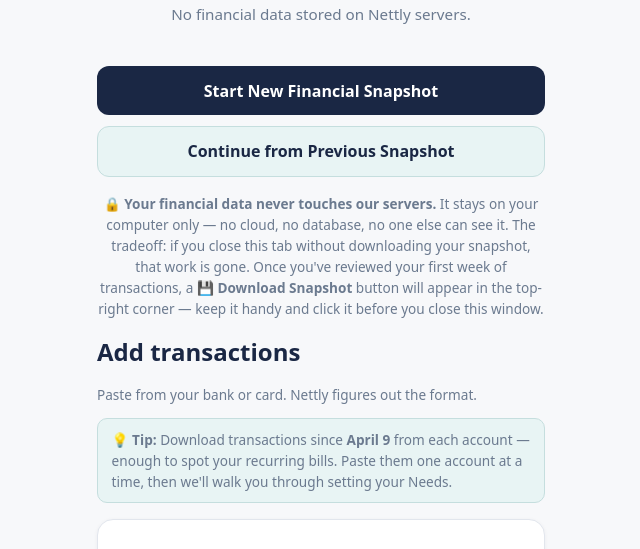
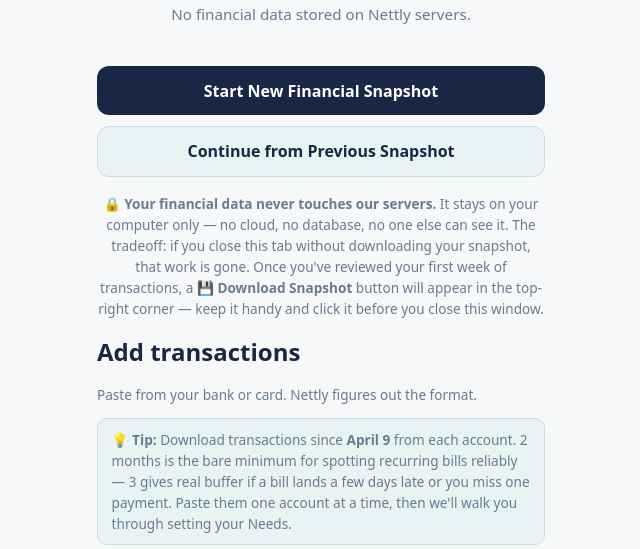
Before and after one commit to tishparkinson/Nettly-Financial-Analyzer, a website with bundled scripts: page index.html in a window 1280 px wide. Both pictures are taken after a click on the button "Start New Financial Snapshot". Shown: the part 193-742 px from the top of the page, without its empty margins (319-959 px from the left). Built offline with nearby package versions, Linux system fonts and the light colour scheme.

Commit message:
Update index.html

```diff
--- a/index.html
+++ b/index.html
@@ -69,7 +69,7 @@
     <section id="screen-upload" class="screen">
       <h2 style="margin:0;color:var(--navy);">Add transactions</h2>
       <p class="small">Paste from your bank or card. Nettly figures out the format.</p>
-      <p class="small" style="background:#e8f4f4;border:1px solid #c5dede;border-radius:10px;padding:0.6rem 0.85rem;margin-top:0.5rem;">💡 <strong>Tip:</strong> Download transactions since <strong id="cutoff-date-hint">the last 3 months</strong> from each account — enough to spot your recurring bills. Paste them one account at a time, then we'll walk you through setting your Needs.</p>
+      <p class="small" style="background:#e8f4f4;border:1px solid #c5dede;border-radius:10px;padding:0.6rem 0.85rem;margin-top:0.5rem;">💡 <strong>Tip:</strong> Download transactions since <strong id="cutoff-date-hint">the last 3 months</strong> from each account. 2 months is the bare minimum for spotting recurring bills reliably — 3 gives real buffer if a bill lands a few days late or you miss one payment. Paste them one account at a time, then we'll walk you through setting your Needs.</p>
 
       <div class="card">
         <label>Account nickname</label>
@@ -300,6 +300,7 @@
         <p class="small">Concrete options, calculated from your own numbers — no single "right" choice, just what's realistic this month.</p>
         <div id="safety-net-suggestions"></div>
         <div id="impulse-spending-callout" class="hidden" style="margin-top:0.75rem;padding-top:0.6rem;border-top:1px solid var(--border);"></div>
+        <div id="visit-frequency-callout" class="hidden" style="margin-top:0.75rem;padding-top:0.6rem;border-top:1px solid var(--border);"></div>
         <div id="income-allocation-callout" class="hidden" style="margin-top:0.75rem;padding-top:0.6rem;border-top:1px solid var(--border);"></div>
         <div id="small-purchase-callout" class="hidden" style="margin-top:0.75rem;padding-top:0.6rem;border-top:1px solid var(--border);"></div>
         <details style="margin-top:0.75rem;padding-top:0.6rem;border-top:1px solid var(--border);">
```
